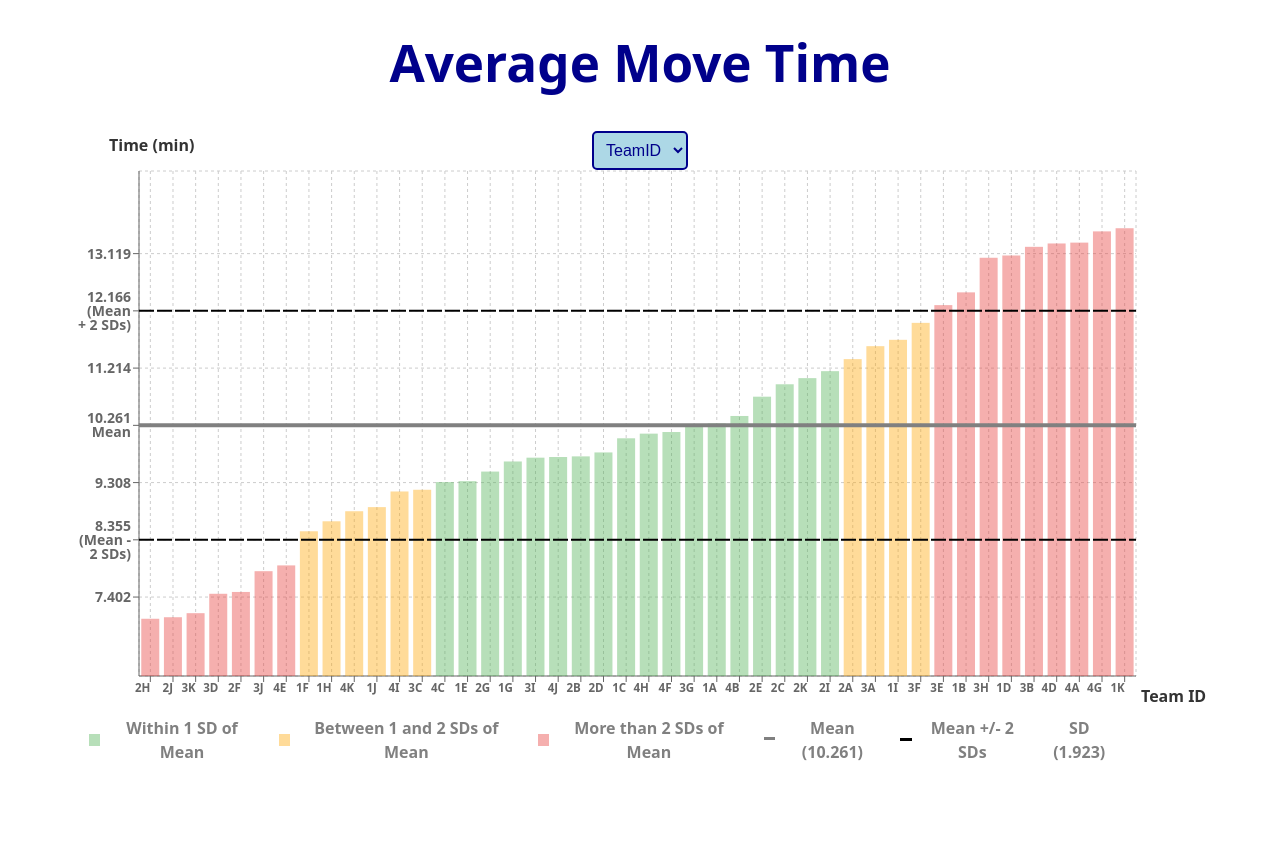
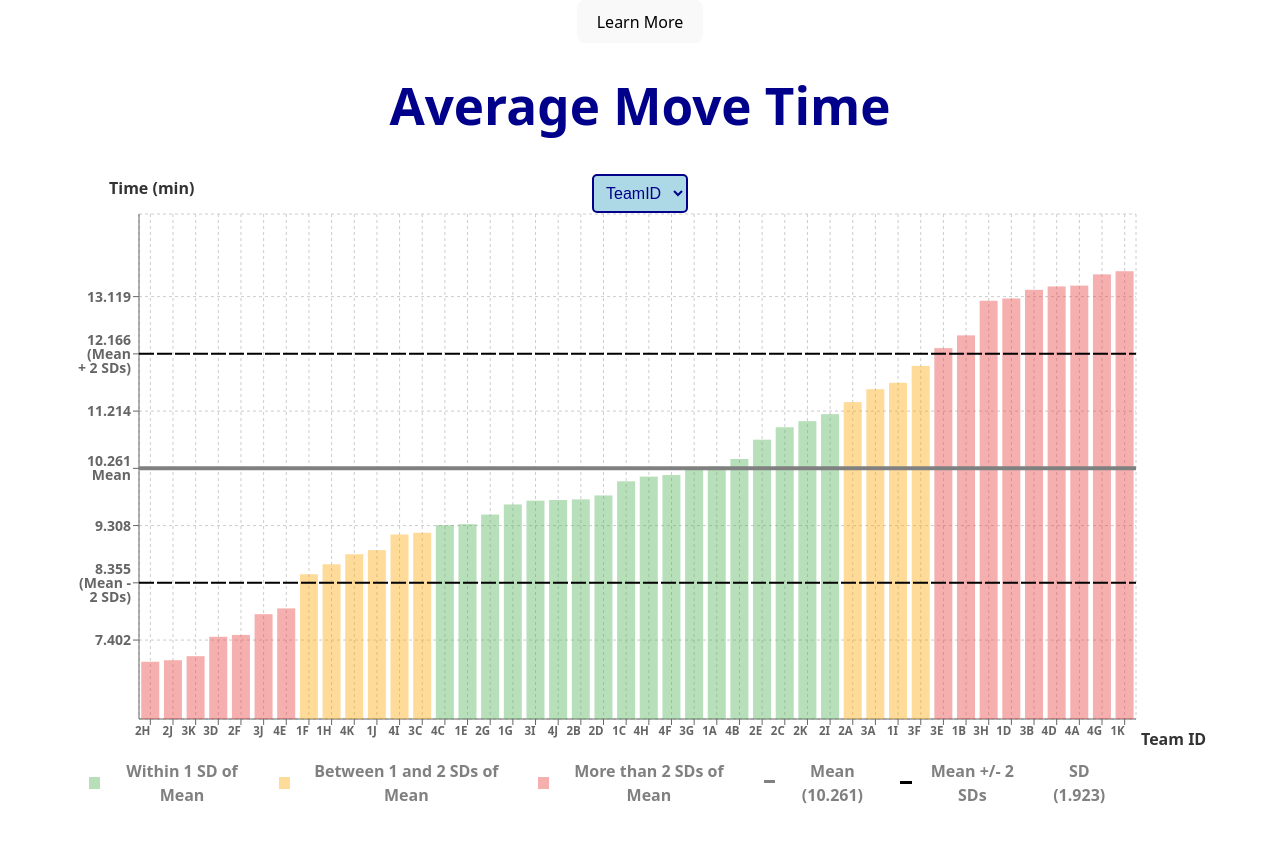
Before and after one commit to steinlev/Data_Visual_Presentation, a React (Vite) app: page / in a window 1280 px wide. Shown: the top 842 px of the page. Built offline with nearby package versions, Linux system fonts and the light colour scheme.

Commit message:
add a learn more button

```diff
--- a/src/components/average-move-time/AverageMoveTime.jsx
+++ b/src/components/average-move-time/AverageMoveTime.jsx
@@ -171,6 +171,7 @@ const AverageMoveTime = () => {
 
   return (
     <div>
+      <button>Learn More</button>
       <h1 style={{ textAlign: "center", marginBottom: "40px" }}>
         Average Move Time
       </h1>
```
